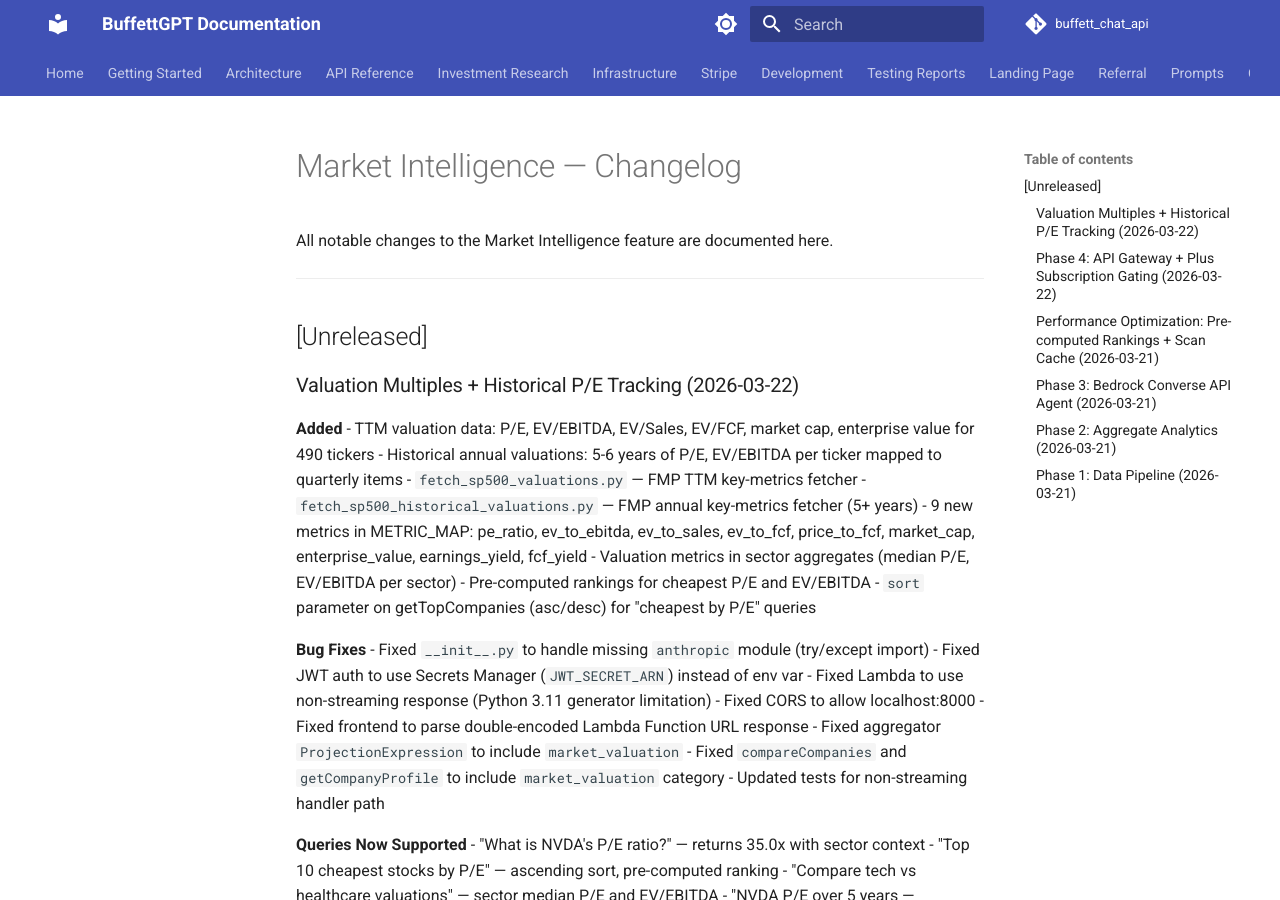
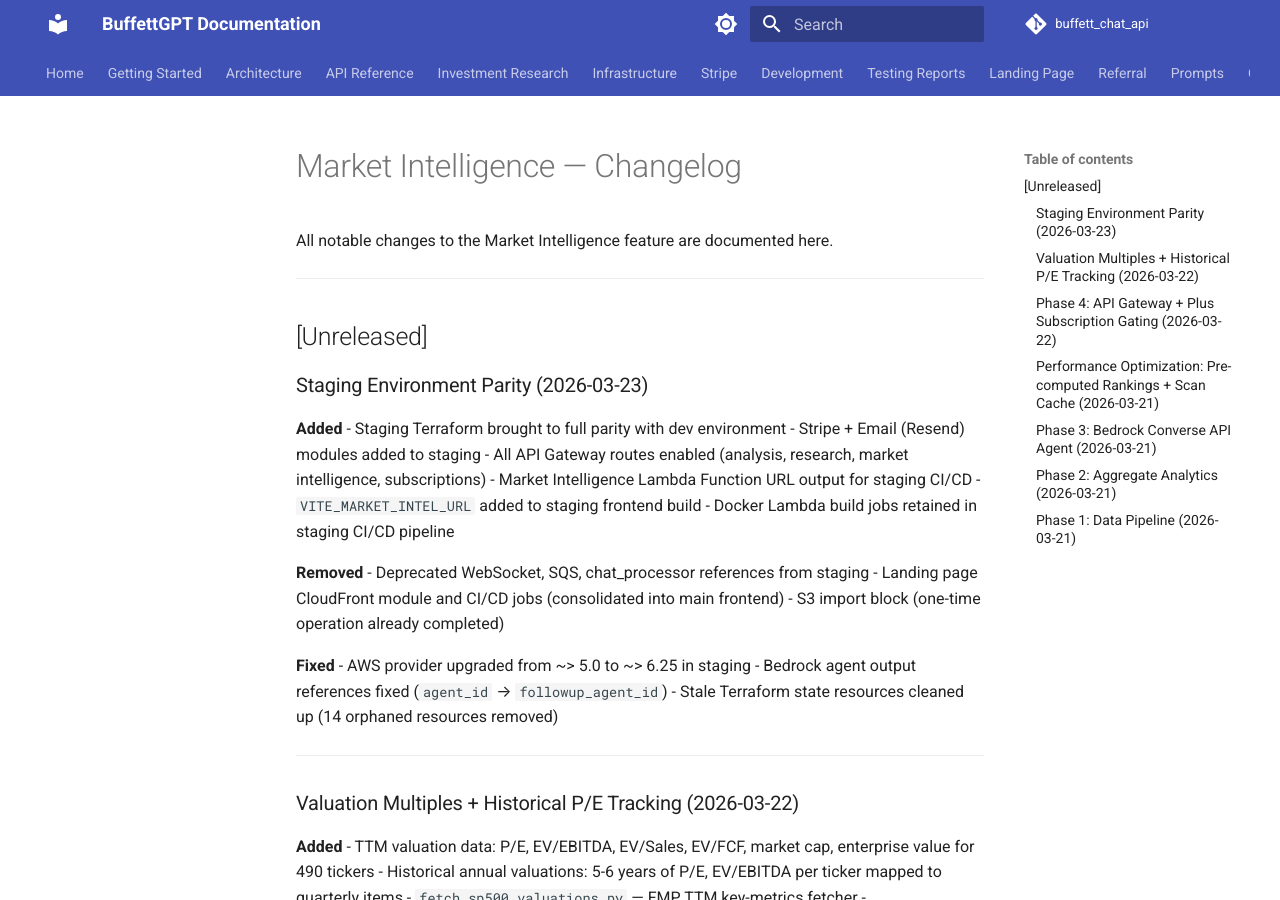
Before and after one commit to mamba4eva824/buffettGPT, an MkDocs documentation site: the page built from docs/market-intelligence/CHANGELOG.md, in a window 1280 px wide and 900 px high. Built offline with MkDocs 1.6.1 and Material for MkDocs 9.7.7, drawn with Linux system fonts in a browser that asks for light colours; comment, search, counter and statistics services are not loaded.

Commit message:
docs: update Market Intelligence changelog with staging parity changes
Co-Authored-By: Claude Opus 4.6 (1M context) <noreply@anthropic.com>

```diff
--- a/docs/market-intelligence/CHANGELOG.md
+++ b/docs/market-intelligence/CHANGELOG.md
@@ -5,6 +5,28 @@ All notable changes to the Market Intelligence feature are documented here.
 ---
 
 ## [Unreleased]
+
+### Staging Environment Parity (2026-03-23)
+
+**Added**
+- Staging Terraform brought to full parity with dev environment
+- Stripe + Email (Resend) modules added to staging
+- All API Gateway routes enabled (analysis, research, market intelligence, subscriptions)
+- Market Intelligence Lambda Function URL output for staging CI/CD
+- `VITE_MARKET_INTEL_URL` added to staging frontend build
+- Docker Lambda build jobs retained in staging CI/CD pipeline
+
+**Removed**
+- Deprecated WebSocket, SQS, chat_processor references from staging
+- Landing page CloudFront module and CI/CD jobs (consolidated into main frontend)
+- S3 import block (one-time operation already completed)
+
+**Fixed**
+- AWS provider upgraded from ~> 5.0 to ~> 6.25 in staging
+- Bedrock agent output references fixed (`agent_id` → `followup_agent_id`)
+- Stale Terraform state resources cleaned up (14 orphaned resources removed)
+
+---
 
 ### Valuation Multiples + Historical P/E Tracking (2026-03-22)
 
```
